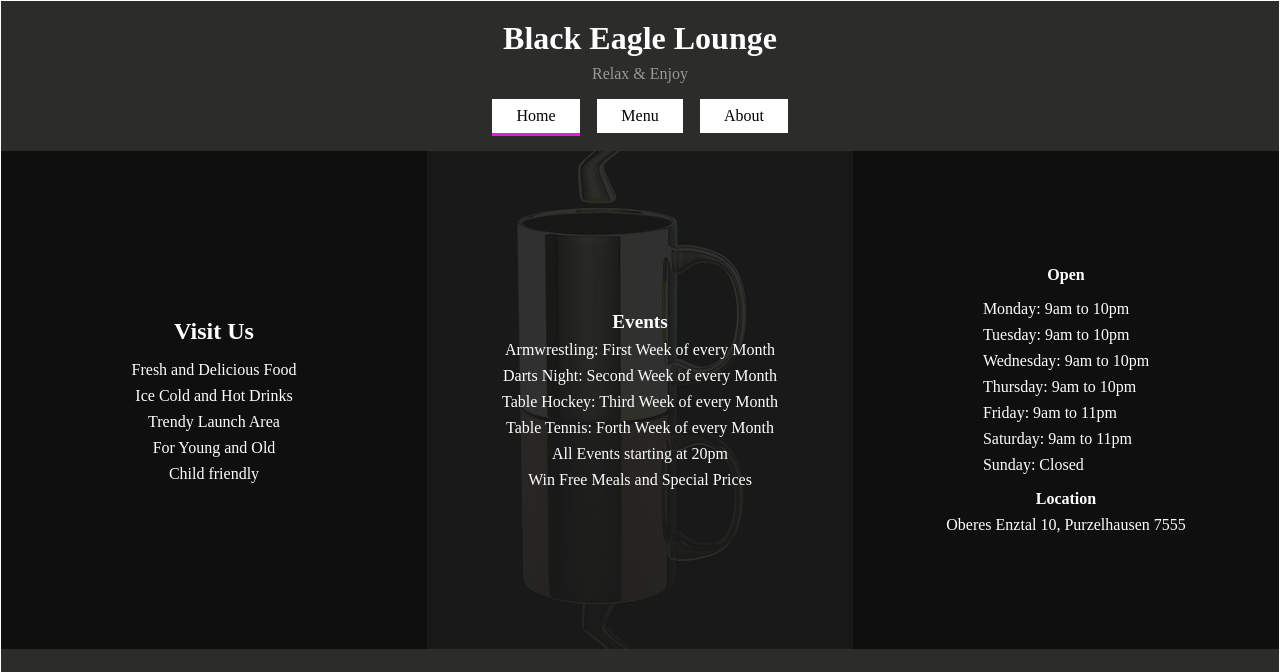
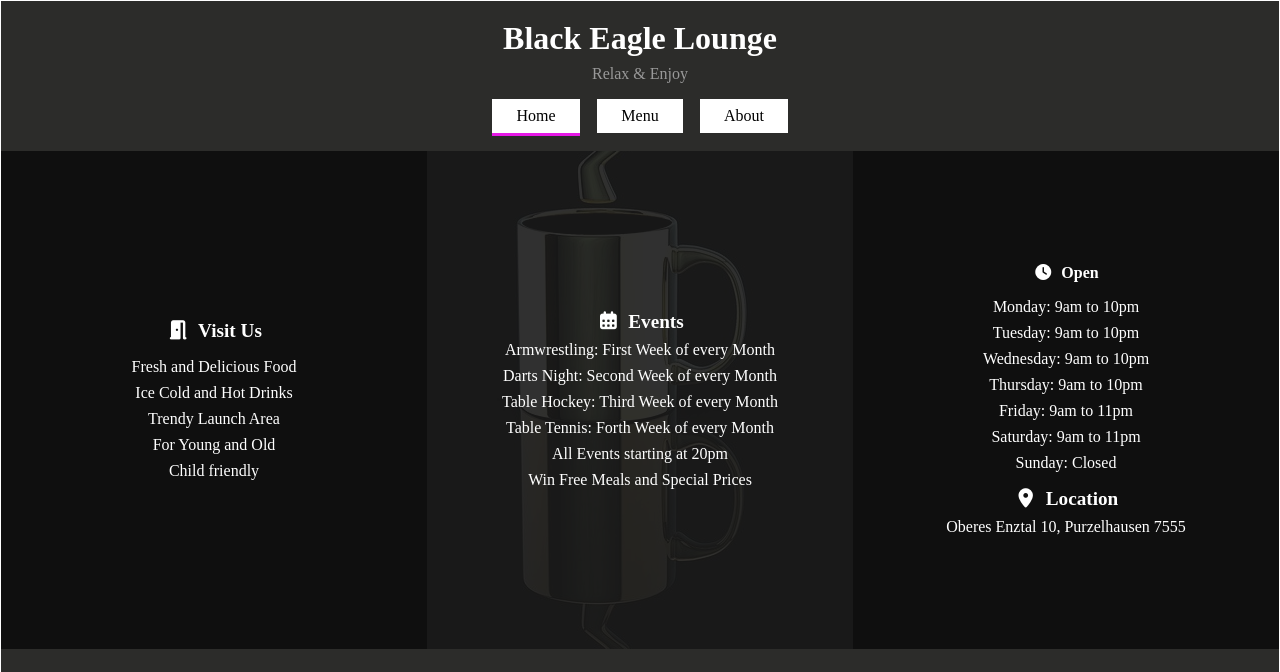
Before and after one commit to MightyCharm/restaurant-page, a website built with webpack: page src/template.html in a window 1280 px wide. Shown: the top 672 px of the page. Built offline with nearby package versions, Linux system fonts and the light colour scheme.

Commit message:
feat(ui): add icons to section headers

```diff
--- a/src/about.css
+++ b/src/about.css
@@ -21,10 +21,14 @@
 }
 
 .contact-us-email {
+  display: flex;
+  gap: 0.5rem;
   font-size: 1.2rem;
 }
 
 .contact-us-phone {
+  display: flex;
+  gap: 0.5rem;
   font-size: 1.2rem;
 }
 
--- a/src/about.js
+++ b/src/about.js
@@ -8,15 +8,23 @@ function createCardContactUs() {
   const section = document.createElement("section");
   const header = document.createElement("h2");
   const paraEmail = document.createElement("p");
+  const iconEmail = document.createElement("i");
+  const textEmail = document.createTextNode("sportsBar@webb.com");
   const paraPhone = document.createElement("p");
+  const iconPhone = document.createElement("i");
+  const textPhone = document.createTextNode("444-Fake-Number");
   section.classList.add("about-contact-us");
   header.classList.add("contact-us-header");
   paraEmail.classList.add("contact-us-email");
+  iconEmail.classList.add("fas", "fa-envelope");
   paraPhone.classList.add("contact-us-phone");
+  iconPhone.classList.add("fas", "fa-phone");
+  iconEmail.setAttribute("aria-hidden", "true");
+  iconPhone.setAttribute("aria-hidden", "true");
   header.textContent = "Any Questions?";
-  paraEmail.textContent = "Email: sportsBar@webb.com";
-  paraPhone.textContent = "Phone: 444-Fake-Number";
 
+  paraEmail.append(iconEmail, textEmail);
+  paraPhone.append(iconPhone, textPhone);
   section.append(header, paraEmail, paraPhone);
   return section;
 }
@@ -76,7 +84,7 @@ function createForm() {
   label.htmlFor = "contact-us-textarea";
   textarea.id = "contact-us-textarea";
   btnSubmit.id = "btn-submit";
-  header.textContent = "What want to hear your opinion";
+  header.textContent = "We want to hear your opinion";
   label.textContent = "Contact Form";
   btnSubmit.textContent = "Send";
   textarea.name = "customer-message";
--- a/src/home.css
+++ b/src/home.css
@@ -17,7 +17,9 @@
 }
 
 .description-header {
-  font-size: 1.5rem;
+  display: flex;
+  gap: 0.5rem;
+  font-size: 1.2rem;
 }
 
 .description-ul {
@@ -45,6 +47,8 @@
 }
 
 .event-header {
+  display: flex;
+  gap: 0.5rem;
   font-size: 1.2rem;
 }
 
@@ -79,11 +83,14 @@
 }
 
 .opening-header {
+  display: flex;
+  gap: 0.5rem;
 }
 
 .opening-ul {
   display: flex;
   flex-direction: column;
+  align-items: center;
   gap: 0.5rem;
   list-style-type: none;
 }
@@ -99,6 +106,9 @@
 }
 
 .opening-header-location {
+  display: flex;
+  gap: 0.5rem;
+  font-size: 1.2rem;
 }
 
 .opening-para-location {
--- a/src/home.js
+++ b/src/home.js
@@ -7,12 +7,14 @@ function createHome(container) {
 function createDescription() {
   const sectionDescription = document.createElement("section");
   const header = document.createElement("h2");
+  const headerText = document.createTextNode("Visit Us");
+  const icon = document.createElement("i");
   const ul = document.createElement("ul");
   sectionDescription.className = "home-description";
-  header.classList = "description-header";
+  header.classList.add("description-header");
+  icon.classList.add("fas", "fa-door-open");
   ul.classList.add("description-ul");
-
-  header.textContent = "Visit Us";
+  icon.setAttribute("aria-hidden", "true");
 
   const text = [
     "Fresh and Delicious Food",
@@ -27,6 +29,7 @@ function createDescription() {
     li.classList.add("description-li");
     ul.append(li);
   }
+  header.append(icon, headerText);
   sectionDescription.append(header, ul);
   return sectionDescription;
 }
@@ -34,12 +37,14 @@ function createDescription() {
 function createEvents() {
   const sectionLocation = document.createElement("section");
   const header = document.createElement("h2");
+  const headerText = document.createTextNode("Events");
+  const icon = document.createElement("i");
   const ul = document.createElement("ul");
   sectionLocation.classList.add("home-event");
   header.classList.add("event-header");
+  icon.classList.add("fas", "fa-calendar-alt");
   ul.classList.add("event-ul");
-
-  header.textContent = "Events";
+  icon.setAttribute("aria-hidden", "true");
 
   const text = [
     "Armwrestling: First Week of every Month",
@@ -56,6 +61,8 @@ function createEvents() {
     li.classList.add("event-li");
     ul.append(li);
   }
+
+  header.append(icon, headerText);
   sectionLocation.append(header, ul);
   return sectionLocation;
 }
@@ -63,20 +70,25 @@ function createEvents() {
 function createOpen() {
   const sectionOpen = document.createElement("section");
   const header = document.createElement("h2");
+  const headerText = document.createTextNode("Open");
+  const icon = document.createElement("i");
   const ul = document.createElement("ul");
   const divLocation = document.createElement("div");
-  const headerLocation = document.createElement("h3");
+  const headerLocation = document.createElement("h2");
+  const iconLocation = document.createElement("i");
+  const headerLocationText = document.createTextNode("Location");
   const paraLocation = document.createElement("p");
 
   sectionOpen.classList.add("home-opening");
   header.classList.add("opening-header");
+  icon.classList.add("fas", "fa-clock");
   ul.classList.add("opening-ul");
   divLocation.classList.add("opening-div-location");
   headerLocation.classList.add("opening-header-location");
+  iconLocation.classList.add("fas", "fa-map-marker-alt");
   paraLocation.classList.add("opening-para-location");
+  icon.setAttribute("aria-hidden", "true");
 
-  header.textContent = "Open";
-  headerLocation.textContent = "Location";
   paraLocation.textContent = "Oberes Enztal 10, Purzelhausen 7555";
 
   const text = [
@@ -95,6 +107,8 @@ function createOpen() {
     ul.append(li);
   }
 
+  header.append(icon, headerText);
+  headerLocation.append(iconLocation, headerLocationText);
   divLocation.append(headerLocation, paraLocation);
   sectionOpen.append(header, ul, divLocation);
   return sectionOpen;
```
